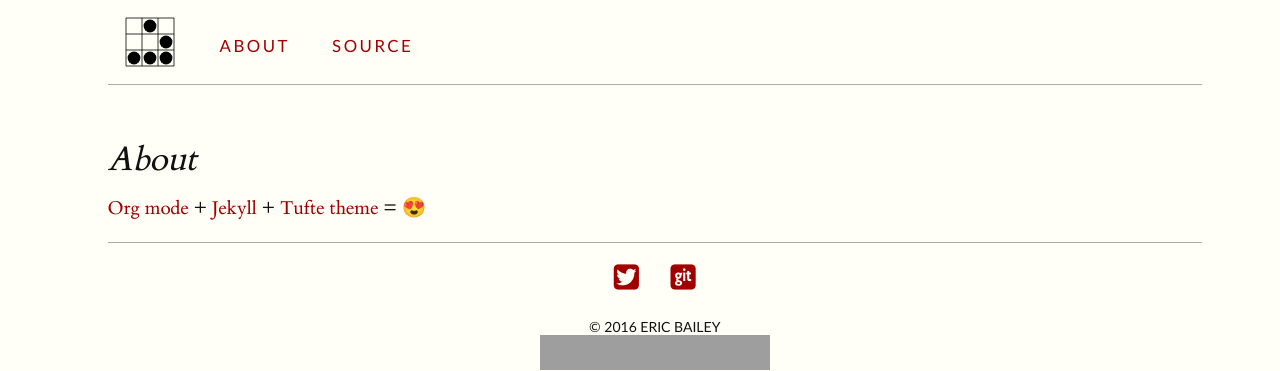
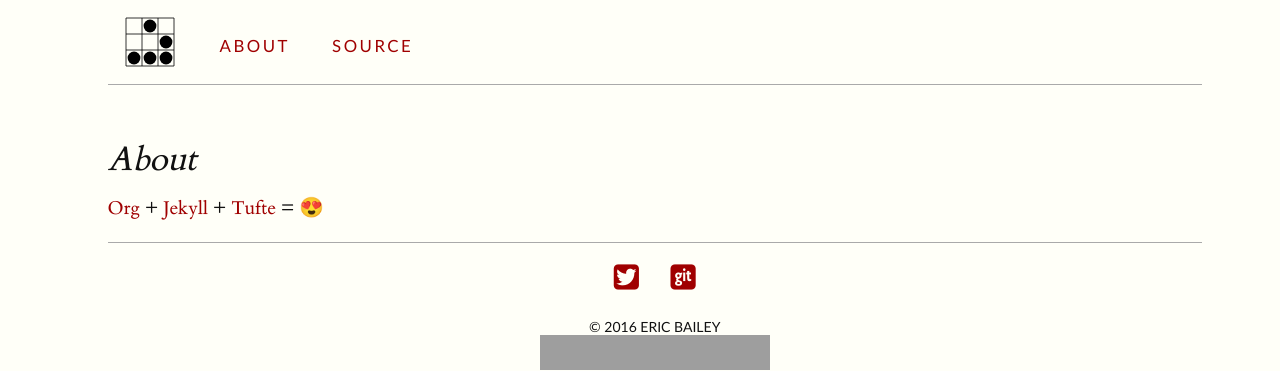
Before and after one commit to yurrriq/blorg, a Jekyll site: the page built from about/index.html, in a window 1280 px wide. Shown: the top 371 px of the page. Built offline with Jekyll 4.4.1, drawn with Linux system fonts in a browser that asks for light colours; emoji names are drawn with the system emoji font; Markdown is read by kramdown in place of the engine named in the settings; grey boxes are pictures that could not be loaded.

Commit message:
Brevity ftw

```diff
--- a/about/index.html
+++ b/about/index.html
@@ -4,5 +4,5 @@ title: About
 ---
 
 <p>
-  <a href="http://orgmode.org">Org mode</a> + <a href="http://jekyllrb.com">Jekyll</a> + <a href="https://github.com/clayh53/tufte-jekyll">Tufte theme</a> = :heart_eyes:
+<a href="http://orgmode.org/">Org</a> + <a href="http://jekyllrb.com/">Jekyll</a> + <a href="https://github.com/clayh53/tufte-jekyll">Tufte</a> = :heart_eyes:
 </p>
```
